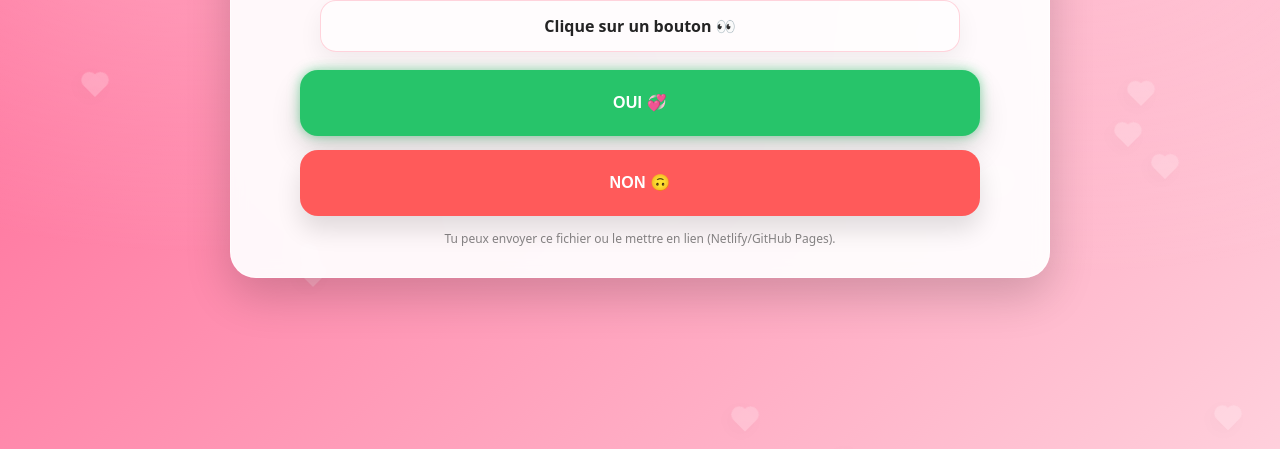
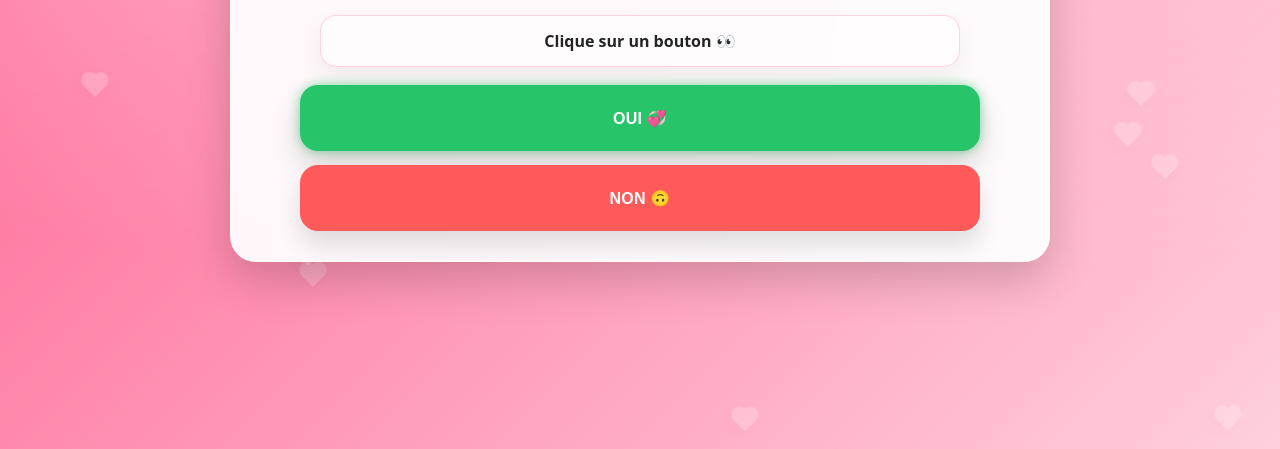
Before and after one commit to sunny8469/pas-une-arnaque, a plain HTML site: page index.html in a window 1280 px wide. Shown: the part 327-776 px from the top of the page. Drawn offline with Linux system fonts and the light colour scheme.

Commit message:
Update index.html

```diff
--- a/index.html
+++ b/index.html
@@ -215,8 +215,7 @@
       <button class="btn" id="noBtn">NON 🙃</button>
     </div>
 
-    <div class="footer">Tu peux envoyer ce fichier ou le mettre en lien (Netlify/GitHub Pages).</div>
-  </div>
+
 
   <!-- Écran final -->
   <div id="finalScreen" class="final hidden" aria-hidden="true">
```
